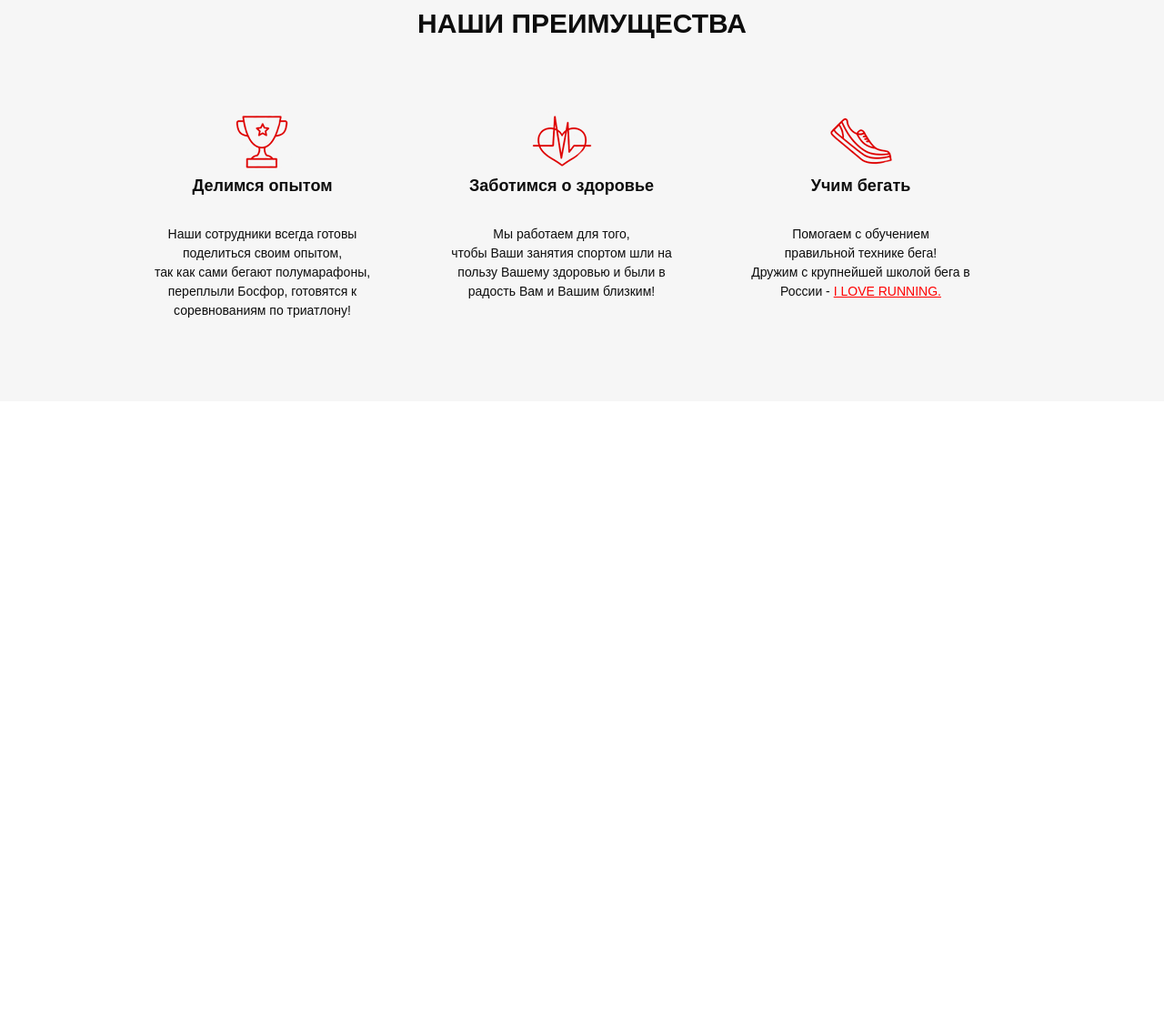
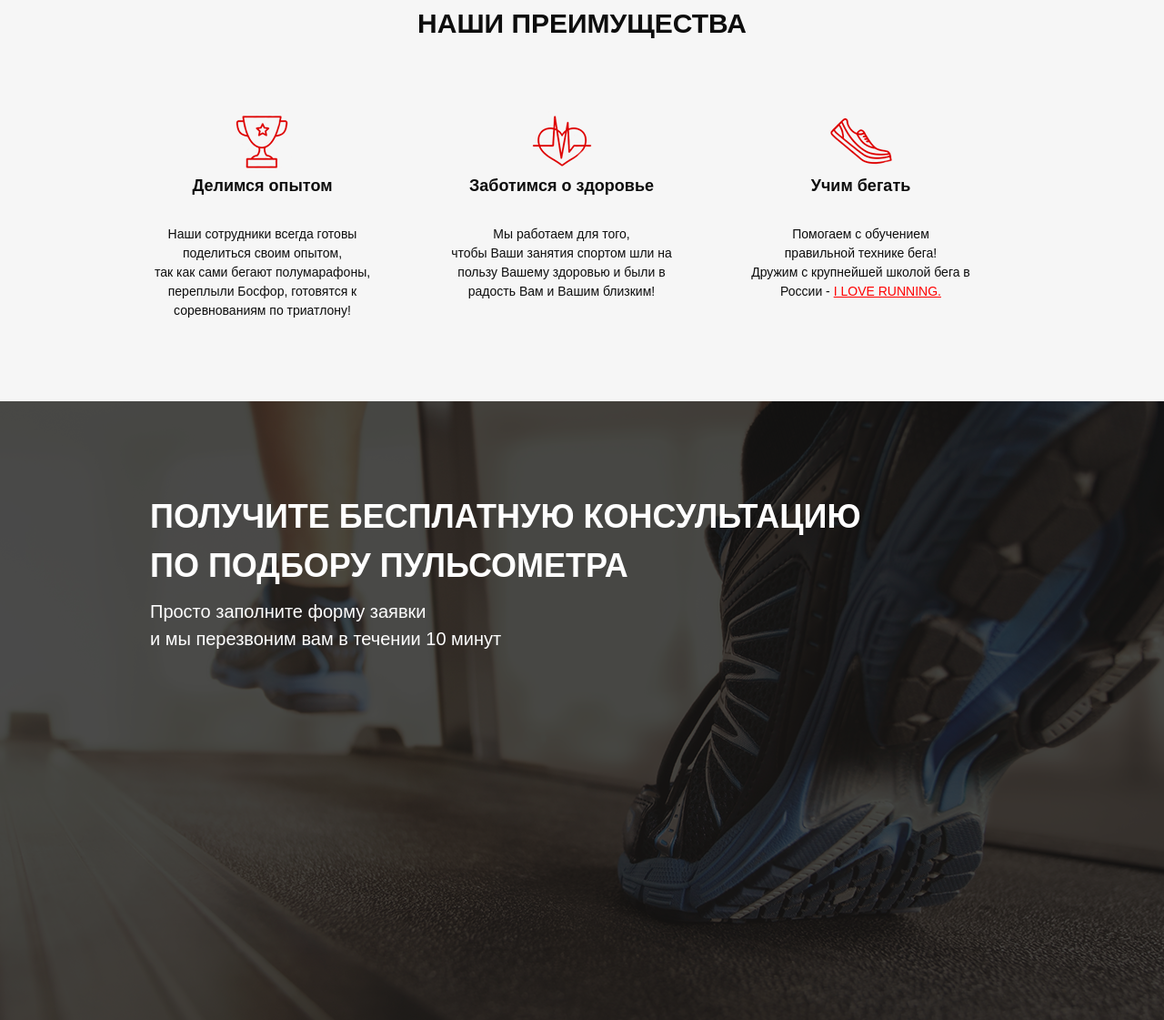
Before and after one commit to Konstantinys88/RunSmart, a website: page src/index.html in a window 1280 px wide. Shown: the part 758-1879 px from the top of the page at 91% size. Before the commit the page ends 1199 px from the top, so only its background shows below. Drawn offline with Linux system fonts and the light colour scheme.

Commit message:
consultation

```diff
--- a/src/index.html
+++ b/src/index.html
@@ -83,5 +83,18 @@
             </div>
         </div>
     </div>
+
+    <div class="consultation">
+        <div class="container">
+            <h2 class="title title_left">
+                Получите бесплатную консультацию<br>
+                по подбору пульсометра
+            </h2>
+            <div class="consultation__descr">
+                Просто заполните форму заявки <br>
+                и мы перезвоним вам в течении 10 минут</div>
+        </div>
+    </div>
+
 </body>
 </html>
--- /dev/null
+++ b/src/sass/blocks/_consultation.scss
@@ -0,0 +1,10 @@
+.consultation {
+    min-height: 680px;
+    padding: 100px 0 92px 0;
+    background: url('../img/consultations_bg.png') center (center/cover) no-repeat;
+    &__descr {
+        font-size: 20px;
+        font-weight: 500;
+        color: #ffffff;
+    }
+}
--- /dev/null
+++ b/src/sass/blocks/_titles.scss
@@ -0,0 +1,13 @@
+.title {
+    font-size: 30px;
+    font-weight: 700;
+    text-align: center;
+    text-transform: uppercase;
+    color: #000000;
+    &_left {
+        font-size: 36px;
+        color: #ffffff;
+        text-align: left;
+    }
+
+}
--- a/src/sass/style.scss
+++ b/src/sass/style.scss
@@ -10,4 +10,6 @@
 @import 'blocks/header';
 @import 'blocks/buttons';
 @import 'blocks/advantages';
+@import 'blocks/consultation';
+@import 'blocks/titles';
 @import 'base/media';
```
Also changed, not shown: src/css/style.min.css, src/img/consultations_bg.png (added).
